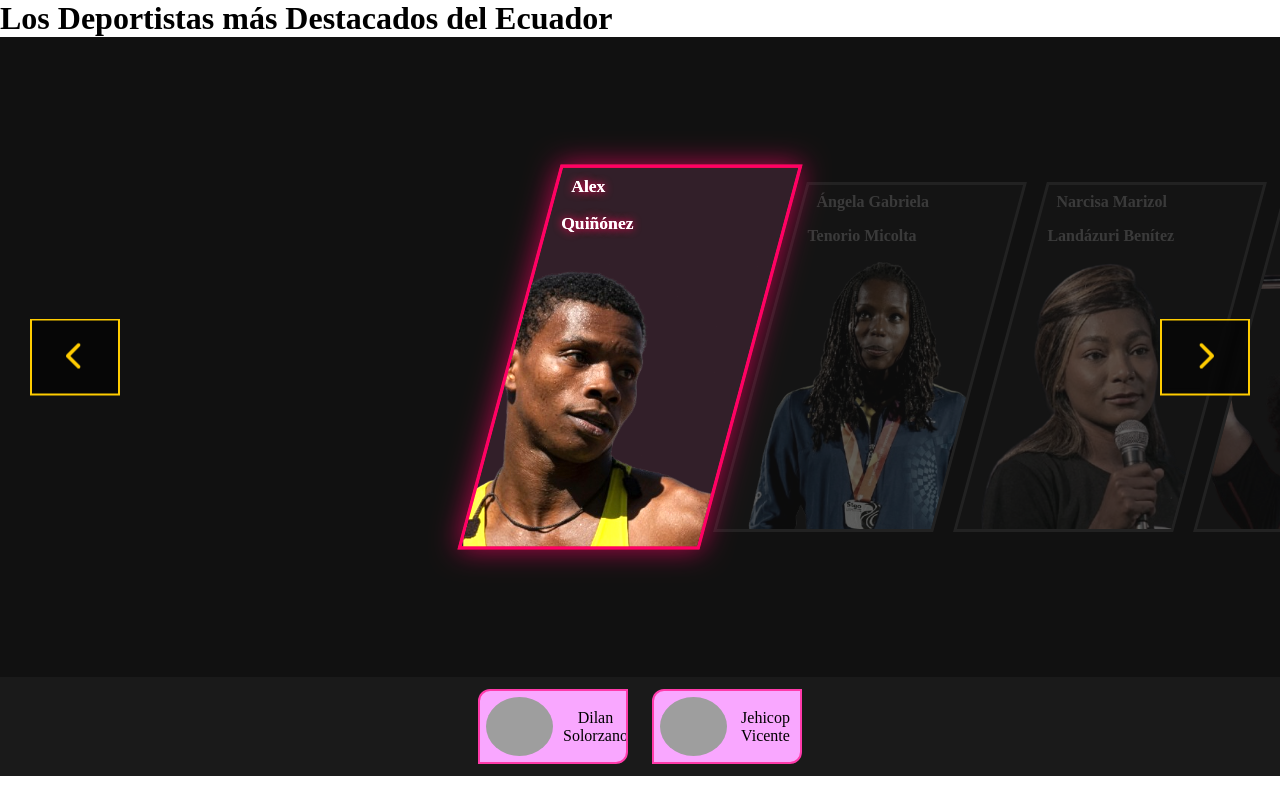
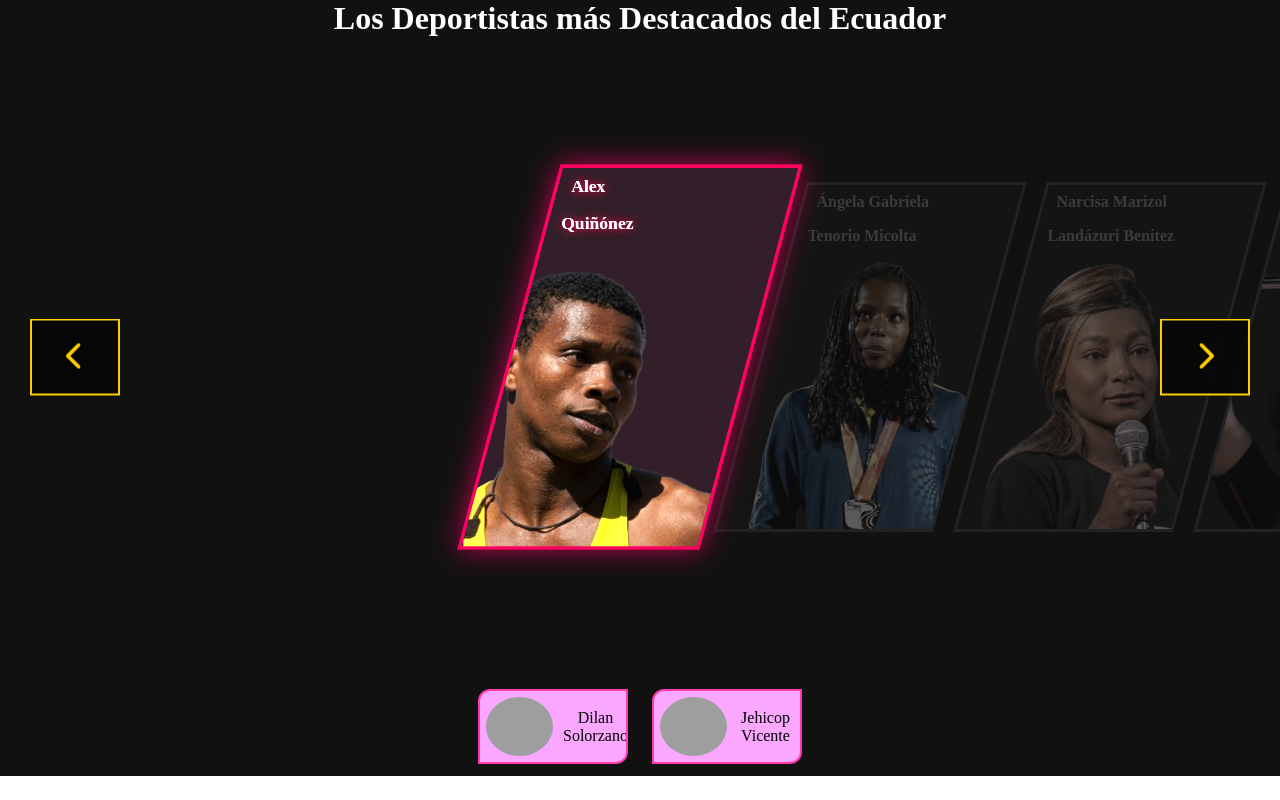
Before and after one commit to TeaScriptDev/turing-educacionFisica-personajesDestacadosEcuatorianos, a React (Vite) app: page / in a window 1280 px wide. Built offline with nearby package versions, Linux system fonts and the light colour scheme; grey boxes are pictures that could not be loaded.

Commit message:
feat: titulo en el centro

```diff
--- a/src/App.css
+++ b/src/App.css
@@ -3,3 +3,10 @@
     padding: 0;
     box-sizing: border-box;
 }
+
+footer {
+    display: flex;
+    width: 100%;
+    justify-content: center;
+    background-color: #111;
+}
--- a/src/pages/Home.css
+++ b/src/pages/Home.css
@@ -6,6 +6,12 @@
   align-items: center;
   background: #111;
   overflow: hidden;
+}
+
+h1 {
+  text-align: center;
+  background: #111;
+  color: #fff;
 }
 
 /* Ventana al 100% de ancho */
@@ -50,10 +56,3 @@
 .btn-next {
   right: 30px;
 }
-
-footer {
-  display: flex;
-  width: 100%;
-  justify-content: center;
-  background-color: #1a1a1a;
-}
--- a/src/pages/Home.jsx
+++ b/src/pages/Home.jsx
@@ -5,8 +5,6 @@ import { faChevronLeft, faChevronRight } from '@fortawesome/free-solid-svg-icons
 import ImagenSelection from "../components/ImagenSelection";
 import { personajes } from "../data/personajes";
 import './Home.css';
-import Autor from '../components/Autor';
-import { autores } from '../data/autores';
 
 function Home() {
   const cantidadPersonajes = personajes.length;
```
